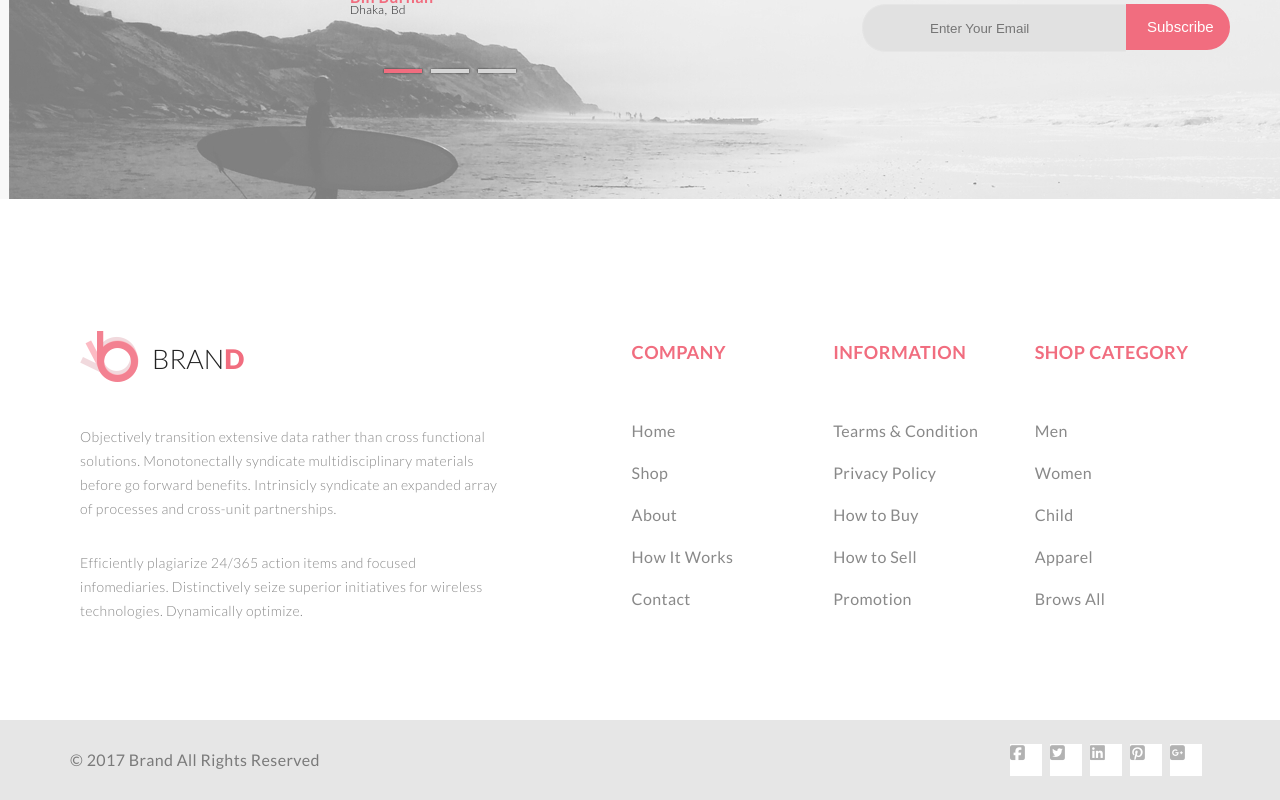
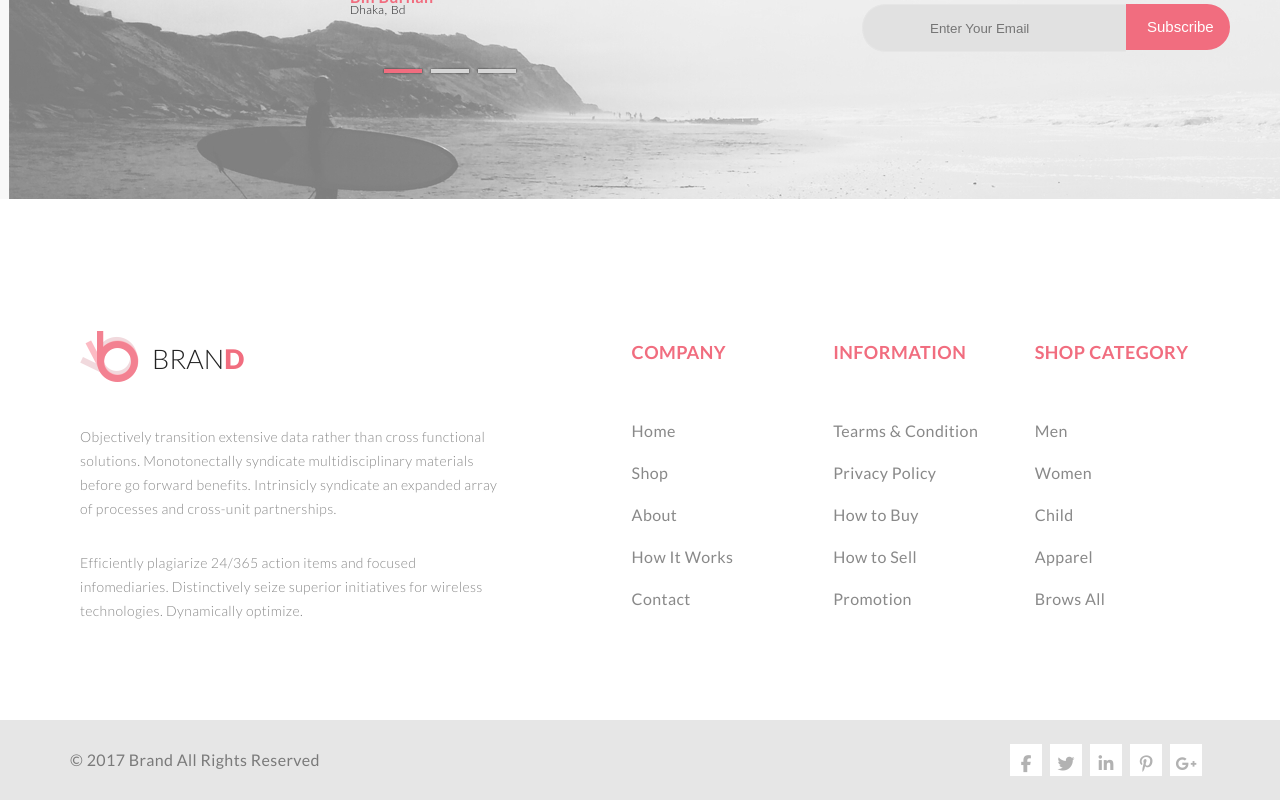
Before and after one commit to TyurinAndrey/brand_store, a plain HTML site: page product_page.html in a window 1280 px wide. Shown: the part 2834-3634 px from the top of the page. Drawn offline with Linux system fonts and the light colour scheme.

Commit message:
Правка иконок в футере

```diff
--- a/product_page.html
+++ b/product_page.html
@@ -912,23 +912,33 @@
                     © 2017 Brand All Rights Reserved
                 </p>
             </div>
-            <div class="footer-social">
-                <div class="social-icon"><a href="" class="social-contacts">
-                        <i class="fab fa-facebook-square"></i>
-                    </a></div>
-                <div class="social-icon"> <a href="" class="social-contacts">
-                        <i class="fab fa-twitter-square"></i>
-                    </a></div>
-                <div class="social-icon"> <a href="" class="social-contacts">
-                        <i class="fab fa-linkedin"></i>
-                    </a></div>
-                <div class="social-icon"><a href="" class="social-contacts">
-                        <i class="fab fa-pinterest-square"></i>
-                    </a></div>
-                <div class="social-icon"><a href="" class="social-contacts">
-                        <i class="fab fa-google-plus-square"></i>
-                    </a></div>
-            </div>
+            <ul class="footer-social">
+                <li class="social-icon"><a href="#" class="social-contacts">
+                        <div class="facebook-icon">
+                            <i class="fab fa-facebook-f"></i>
+                        </div>
+                    </a></li>
+                <li class="social-icon"> <a href="#" class="social-contacts">
+                        <div class="twitter-icon">
+                            <i class="fab fa-twitter"></i>
+                        </div>
+                    </a></li>
+                <li class="social-icon"> <a href="#" class="social-contacts">
+                        <div class="linkedin-icon">
+                            <i class="fab fa-linkedin-in"></i>
+                        </div>
+                    </a></li>
+                <li class="social-icon"><a href="#" class="social-contacts">
+                        <div class="pinterest-icon">
+                            <i class="fab fa-pinterest-p"></i>
+                        </div>
+                    </a></li>
+                <li class="social-icon "><a href="#" class="social-contacts">
+                        <div class="google-icon">
+                            <i class="fab fa-google-plus-g"></i>
+                        </div>
+                    </a></li>
+            </ul>
         </div>
     </footer>
     <script src="script.js"></script>
--- a/style.css
+++ b/style.css
@@ -1124,6 +1124,7 @@ label,
 .advantages-1-wide:hover,
 .advantages-2-wide:hover,
 .advantages-3-wide:hover {
+    -webkit-transform: scale(1.05);
             transform: scale(1.05);
 }
 
@@ -2850,14 +2851,14 @@ label,
     flex-direction: row;
     -webkit-box-pack: center;
     justify-content: center;
+    -webkit-box-align: center;
             align-items: center;
 
 }
 
-.social-contacts  {
+.social-contacts {
 
     text-decoration: none;
-
 }
 
 .social-icon {
@@ -2870,43 +2871,38 @@ label,
     height: 32px;
     background-color: #ffffff;
 
-
 }
 
 .facebook-icon,
 .twitter-icon,
 .linkedin-icon,
 .pinterest-icon,
-.google-iclon {
+.google-icon {
     width: 32px;
     height: 32px;
-     display: flex;
-    align-items: center;
-    justify-content: center;
-}
-
-
-
+    position: relative;
+
+}
 
 .fab {
     font-size: 17px;
     color: #b2b2b2;
     border: none;
     width: 100%;
-    height: 100%;
-
+    height: 25px;
+}
+
+.fab {
+
+    text-align: center;
+    align-content: center;
+    padding-top: 7px;
 }
 
 .fab:hover {
     color: #ffffff;
     background-color: #f16d7f;
 }
-
-/*.fa-facebook-f:hover .facebook-icon {
-    background-color: #f16d7f;
-}
-*/
-
 
 .contacts {
     background-color: #e6e6e6;
@@ -2924,7 +2920,6 @@ label,
     -webkit-box-pack: justify;
     justify-content: space-between;
     align-content: center;
-
 }
 
 
@@ -2939,7 +2934,6 @@ label,
     grid-template-columns: 5fr . 2fr 2fr 2fr;
     -ms-grid-rows: 1fr;
     grid-template-rows: 1fr;
-    /*justify-content: center;*/
     align-content: center;
 }
 
```
Also changed, not shown: checkout.html (+27 -17 lines), shopping_cart.html (+27 -17 lines), single_page.html (+27 -17 lines). Lines whose indentation alone changed are shown as unchanged.
